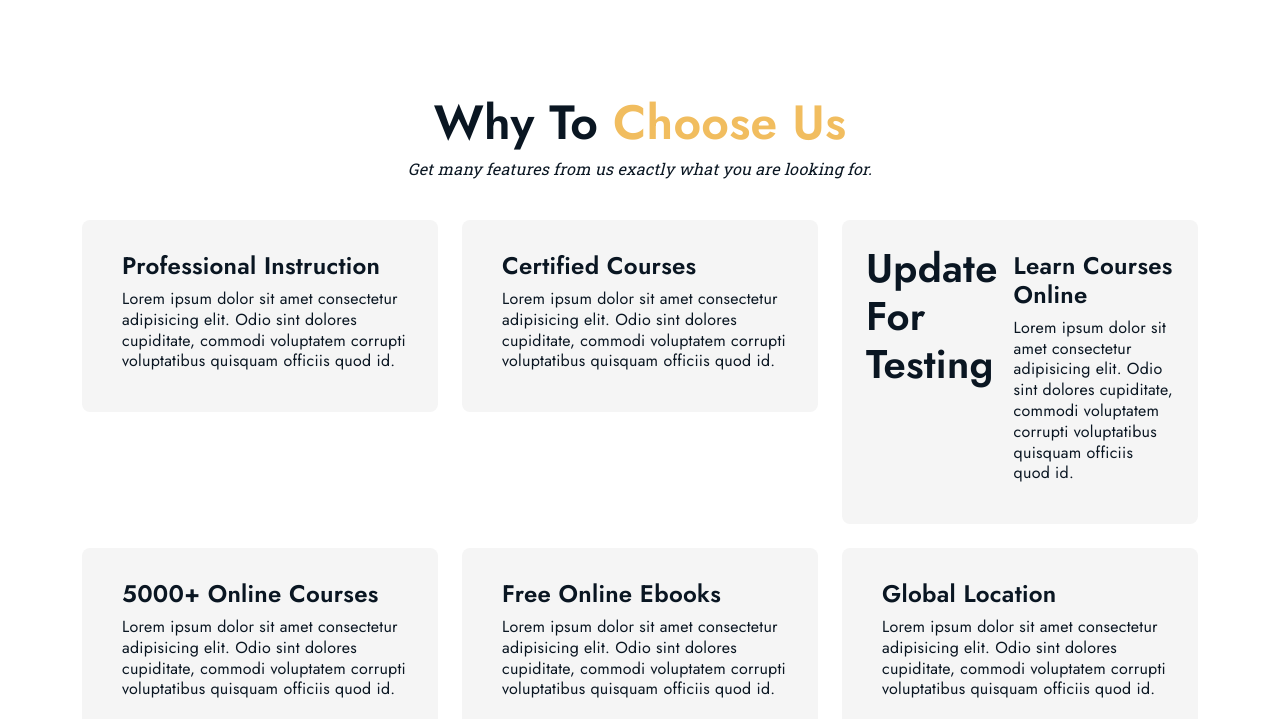
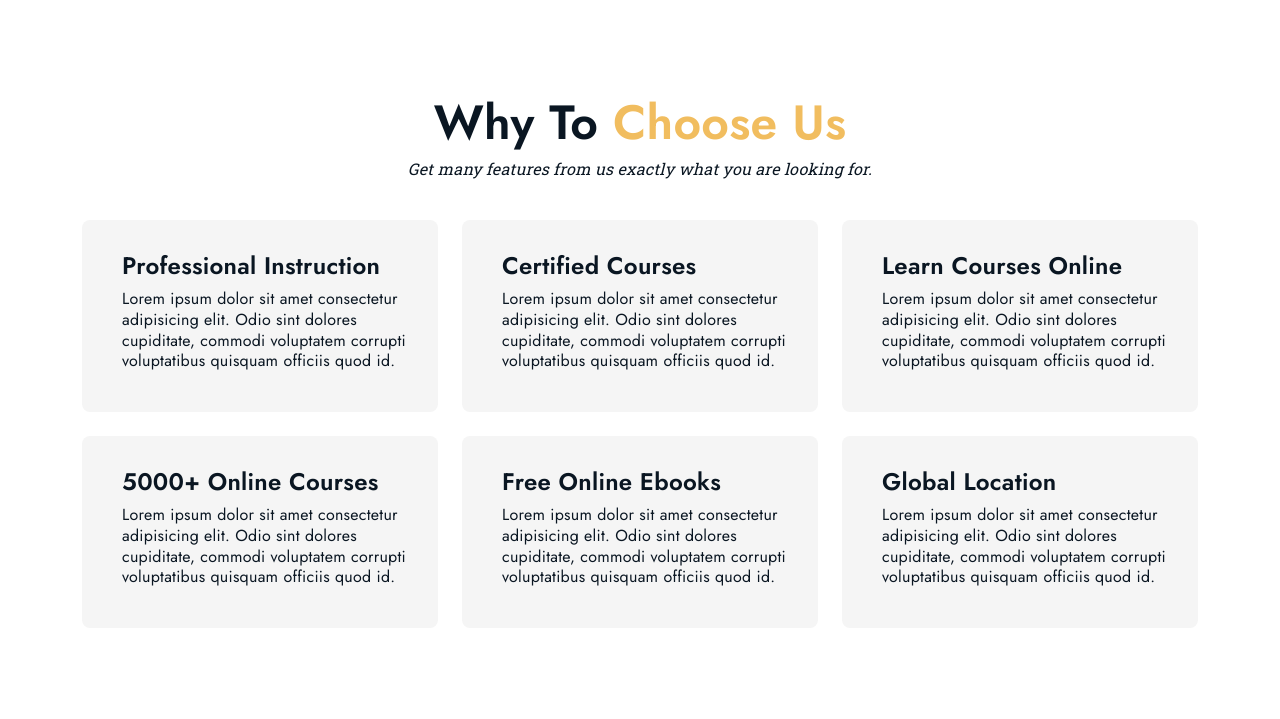
Before and after one commit to InternVision-Tech-Team/Course-Management, a Django app: page / in a window 1280 px wide. Shown: the part 984-1703 px from the top of the page. Run offline with Django 5.2, Linux system fonts and the light colour scheme; some libraries are stand-ins or nearby versions.

Commit message:
remove bugs

```diff
--- a/courseapp/templates/index.html
+++ b/courseapp/templates/index.html
@@ -65,7 +65,6 @@
             <div>
               <iconify-icon class="service-icon fs-1" icon="mdi:virtual-meeting"></iconify-icon>
             </div>
-<h1> Update for testing</h1>
             <div class="ps-3">
               <h4 class="py-2 m-0">Learn Courses Online</h4>
               <p>Lorem ipsum dolor sit amet consectetur adipisicing elit. Odio sint dolores cupiditate, commodi
```
